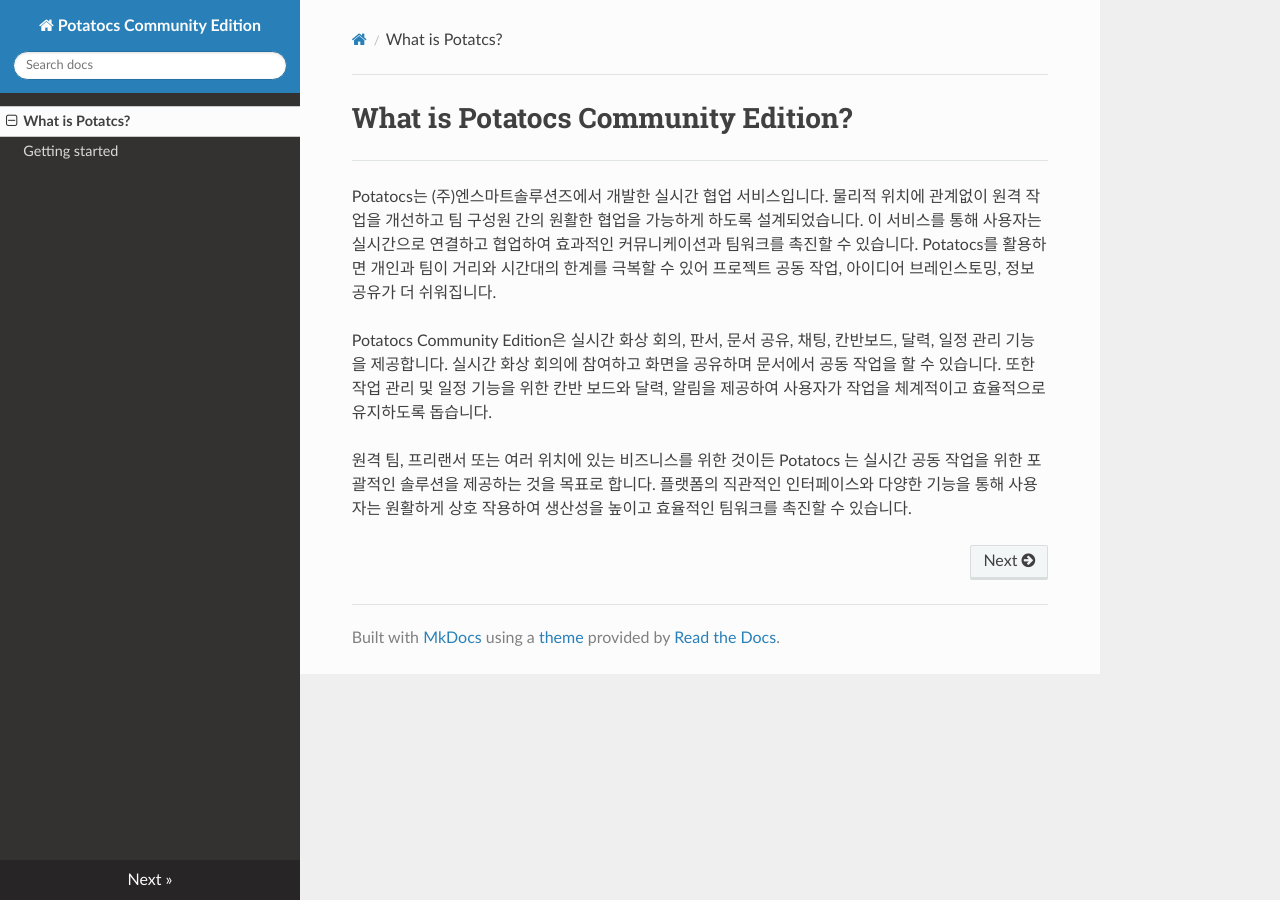
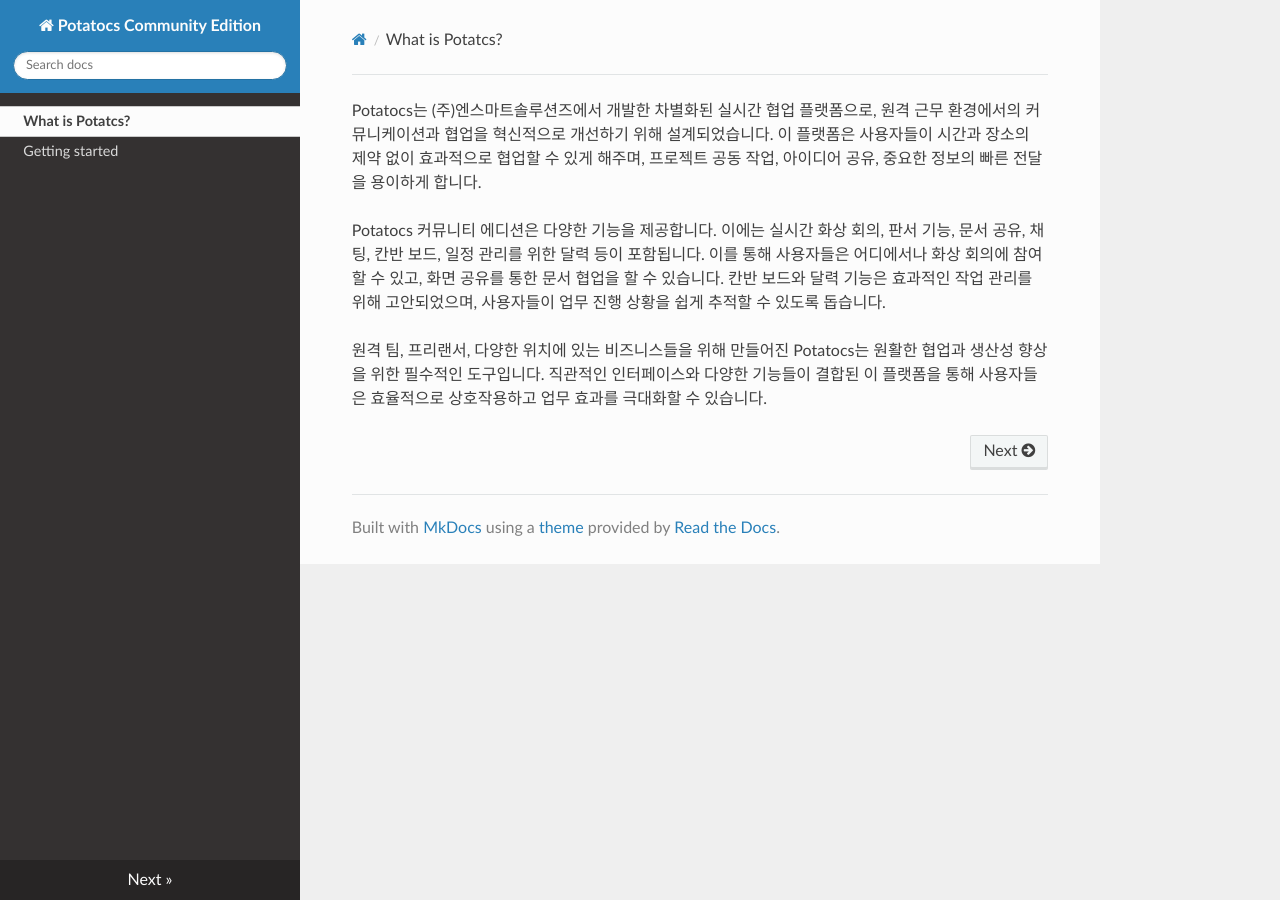
Before and after one commit to potatocs-ce/potatocs-ce-introduction, an MkDocs documentation site: the page built from docs/index.md, in a window 1280 px wide. Built offline with MkDocs 1.6.1, drawn with Linux system fonts in a browser that asks for light colours; nearby versions of some CDN libraries.

Commit message:
[Update] index.md comment update

```diff
--- a/docs/index.md
+++ b/docs/index.md
@@ -1,9 +1,6 @@
-# What is Potatocs Community Edition?
 
----
+Potatocs는 (주)엔스마트솔루션즈에서 개발한 차별화된 실시간 협업 플랫폼으로, 원격 근무 환경에서의 커뮤니케이션과 협업을 혁신적으로 개선하기 위해 설계되었습니다. 이 플랫폼은 사용자들이 시간과 장소의 제약 없이 효과적으로 협업할 수 있게 해주며, 프로젝트 공동 작업, 아이디어 공유, 중요한 정보의 빠른 전달을 용이하게 합니다.
 
-Potatocs는 (주)엔스마트솔루션즈에서 개발한 실시간 협업 서비스입니다. 물리적 위치에 관계없이 원격 작업을 개선하고 팀 구성원 간의 원활한 협업을 가능하게 하도록 설계되었습니다. 이 서비스를 통해 사용자는 실시간으로 연결하고 협업하여 효과적인 커뮤니케이션과 팀워크를 촉진할 수 있습니다. Potatocs를 활용하면 개인과 팀이 거리와 시간대의 한계를 극복할 수 있어 프로젝트 공동 작업, 아이디어 브레인스토밍, 정보 공유가 더 쉬워집니다.
+Potatocs 커뮤니티 에디션은 다양한 기능을 제공합니다. 이에는 실시간 화상 회의, 판서 기능, 문서 공유, 채팅, 칸반 보드, 일정 관리를 위한 달력 등이 포함됩니다. 이를 통해 사용자들은 어디에서나 화상 회의에 참여할 수 있고, 화면 공유를 통한 문서 협업을 할 수 있습니다. 칸반 보드와 달력 기능은 효과적인 작업 관리를 위해 고안되었으며, 사용자들이 업무 진행 상황을 쉽게 추적할 수 있도록 돕습니다.
 
-Potatocs Community Edition은 실시간 화상 회의, 판서, 문서 공유, 채팅, 칸반보드, 달력, 일정 관리 기능을 제공합니다. 실시간 화상 회의에 참여하고 화면을 공유하며 문서에서 공동 작업을 할 수 있습니다. 또한 작업 관리 및 일정 기능을 위한 칸반 보드와 달력, 알림을 제공하여 사용자가 작업을 체계적이고 효율적으로 유지하도록 돕습니다.
-
-원격 팀, 프리랜서 또는 여러 위치에 있는 비즈니스를 위한 것이든 Potatocs 는 실시간 공동 작업을 위한 포괄적인 솔루션을 제공하는 것을 목표로 합니다. 플랫폼의 직관적인 인터페이스와 다양한 기능을 통해 사용자는 원활하게 상호 작용하여 생산성을 높이고 효율적인 팀워크를 촉진할 수 있습니다.
+원격 팀, 프리랜서, 다양한 위치에 있는 비즈니스들을 위해 만들어진 Potatocs는 원활한 협업과 생산성 향상을 위한 필수적인 도구입니다. 직관적인 인터페이스와 다양한 기능들이 결합된 이 플랫폼을 통해 사용자들은 효율적으로 상호작용하고 업무 효과를 극대화할 수 있습니다.
```
